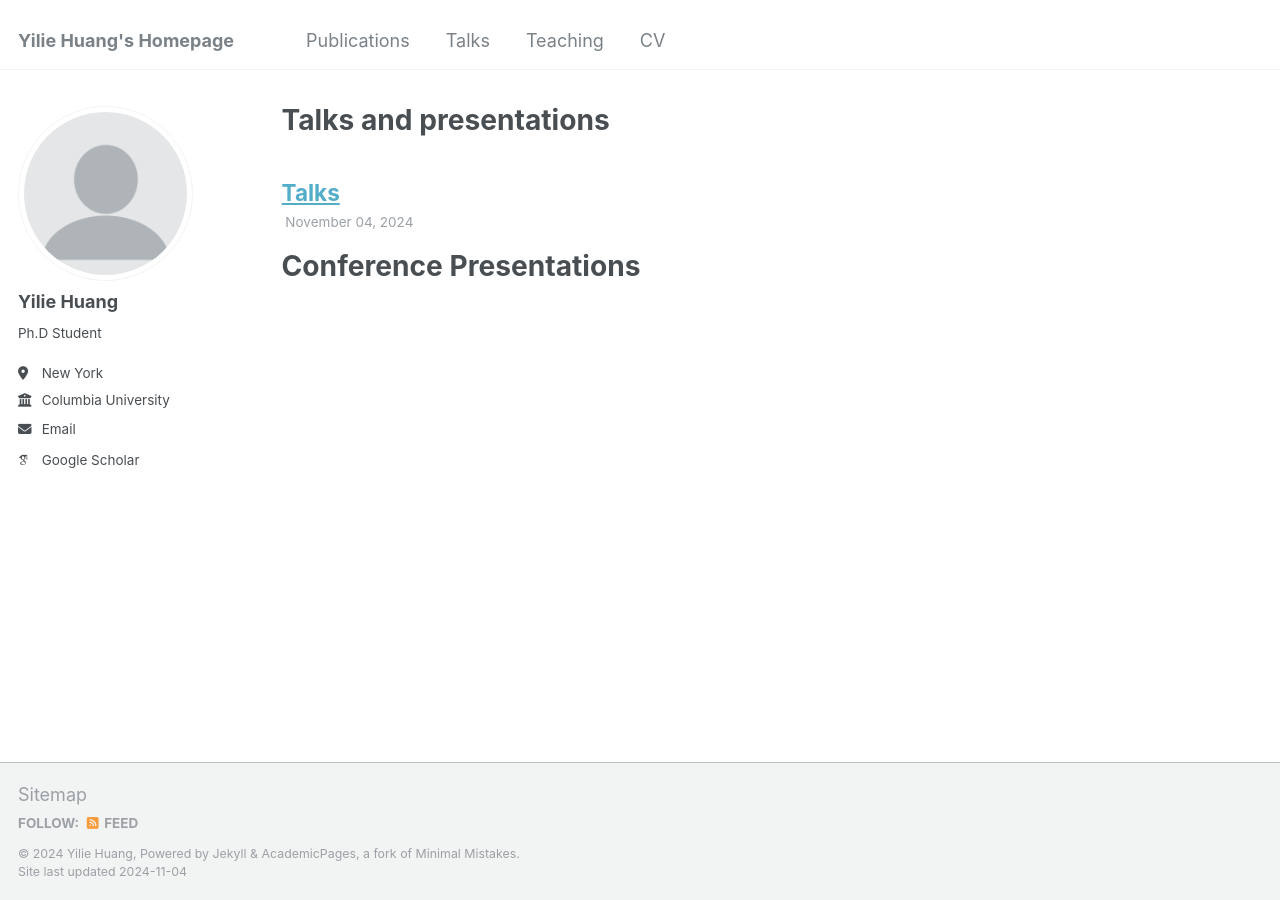
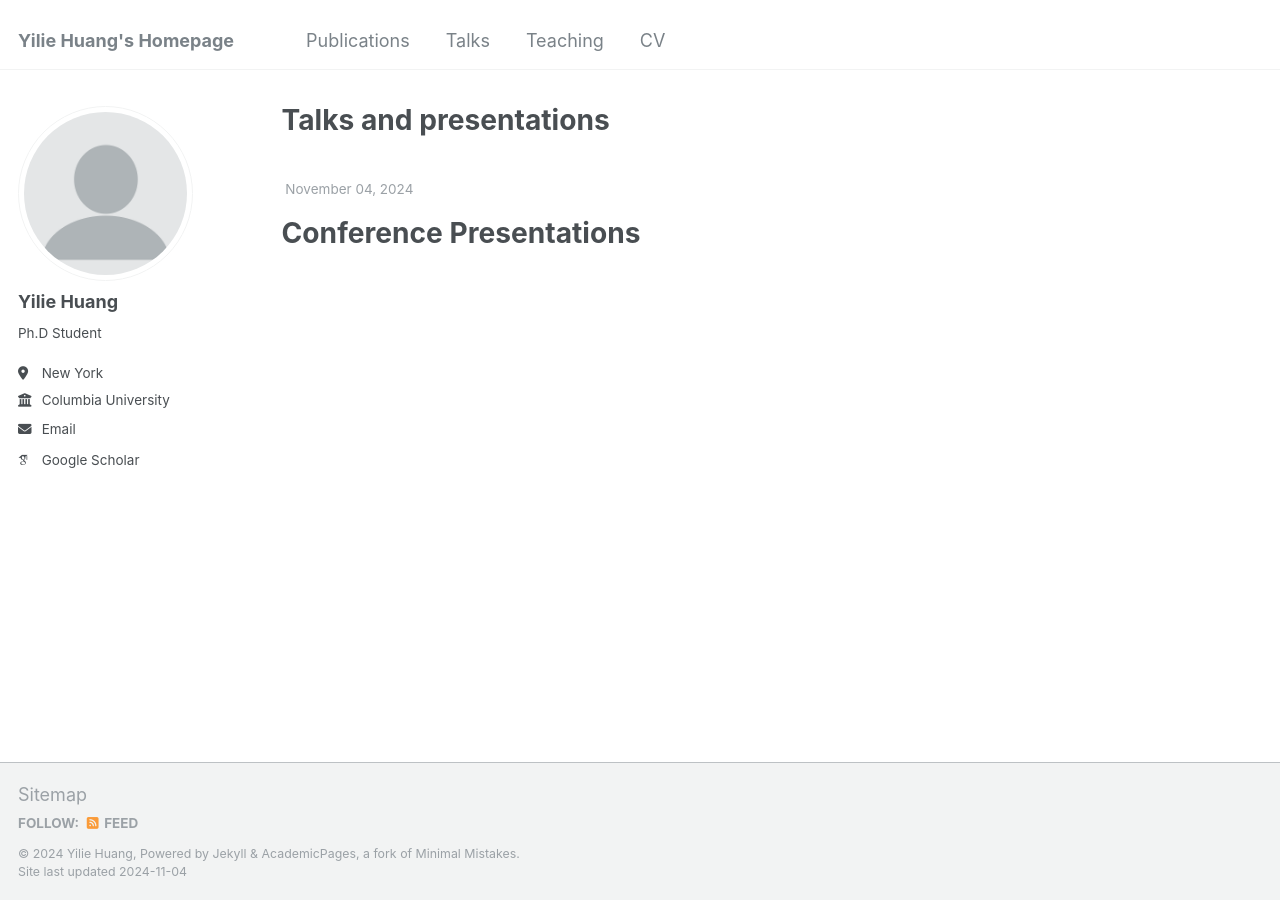
Before and after one commit to yiliehuang/yiliehuang.github.io, a Jekyll site: the page built from _pages/talks.html, in a window 1280 px wide. Built offline with Jekyll 4.4.1, drawn with Linux system fonts in a browser that asks for light colours; some web fonts are replaced.

Commit message:
Update archive-single-talk.html

```diff
--- a/_includes/archive-single-talk.html
+++ b/_includes/archive-single-talk.html
@@ -26,11 +26,11 @@
       </div>
     {% endif %}
     <h2 class="archive__item-title" itemprop="headline">
-      {% if post.link %}
+<!--       {% if post.link %}
         <a href="{{ post.link }}">{{ title }}</a> <a href="{{ base_path }}{{ post.url }}" rel="permalink"><i class="fa fa-link" aria-hidden="true" title="permalink"></i><span class="sr-only">Permalink</span></a>
       {% else %}
         <a href="{{ base_path }}{{ post.url }}" rel="permalink">{{ title }}</a>
-      {% endif %}
+      {% endif %} -->
     </h2>
     {% if post.read_time %}
       <p class="page__meta"><i class="fa fa-clock-o" aria-hidden="true"></i> {% include read-time.html %}</p>
```
